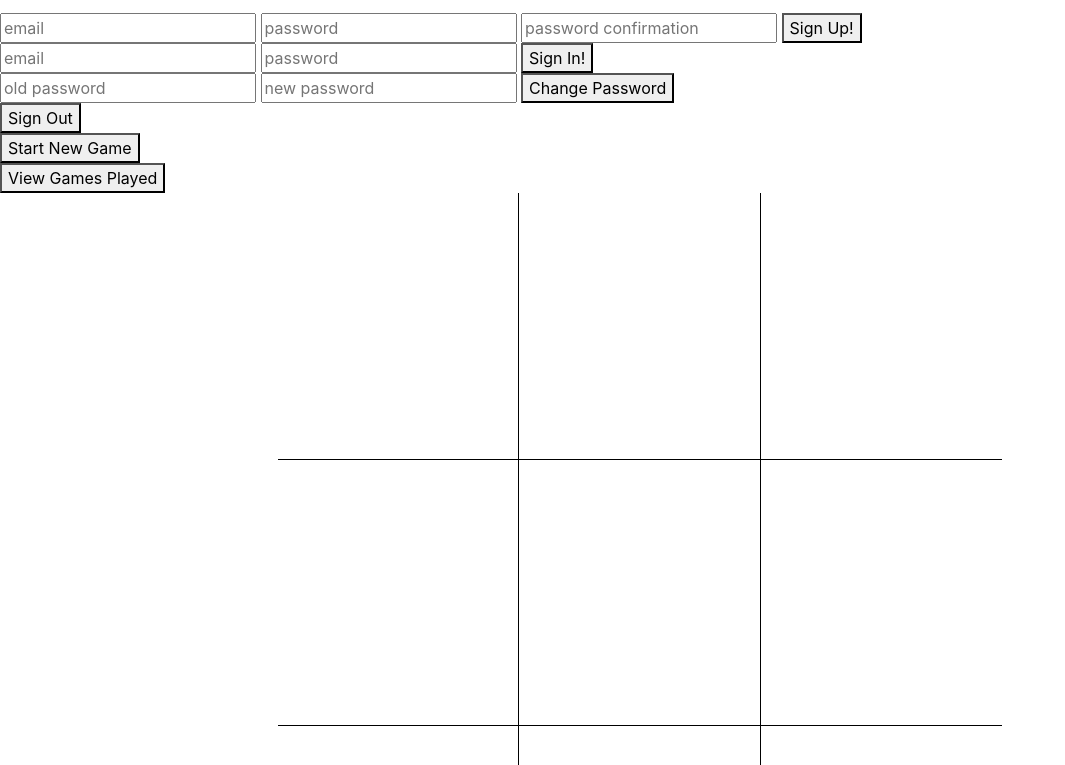
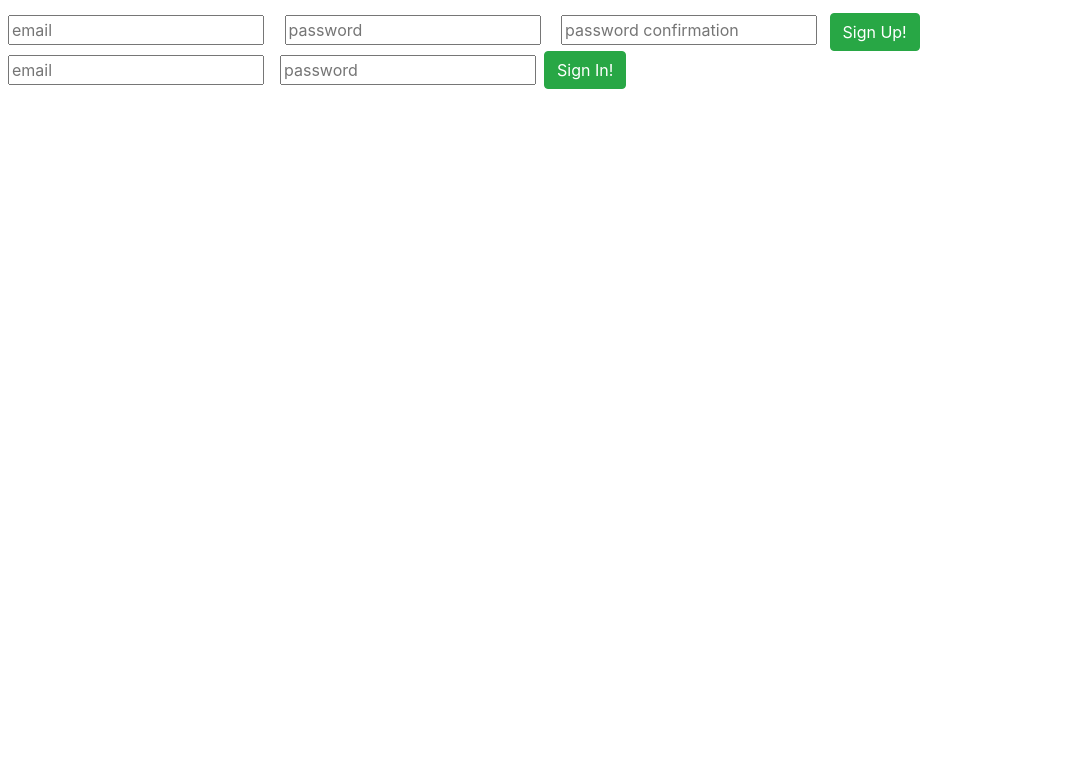
Before and after one commit to Dave-92-stack/Project-1-client, a website built with webpack: page index.html in a window 1280 px wide. Shown: the part 51-816 px from the top of the page, without its empty margins (0-1065 px from the left). Built offline with nearby package versions, Linux system fonts and the light colour scheme.

Commit message:
Added a little bit of flare and successfully hid board until needed

```diff
--- a/assets/scripts/app.js
+++ b/assets/scripts/app.js
@@ -15,4 +15,5 @@ $(() => {
   $('#create-game').on('submit', events.onCreateGame)
   $('.col-4.box').on('click', events.onPickSquare)
   $('#get-games').on('click', events.onGetGames)
+  $('#authenticatedRoute').hide()
 })
--- a/assets/scripts/ui.js
+++ b/assets/scripts/ui.js
@@ -17,6 +17,8 @@ const signUpFailure = function () {
 }
 
 const signInSuccess = function (response) {
+  $('#authenticatedRoute').show()
+  $('#unauthenticatedRoute').hide()
   $('#message').text('Sign in successful!')
   $('form').trigger('reset')
   console.log(store)
@@ -39,6 +41,10 @@ const changePasswordFailure = function () {
 const signOutSuccess = function () {
   $('#message').text('Successfully signed out.')
   $('form').trigger('reset')
+  $('#unauthenticatedRoute').show()
+  $('#authenticatedRoute').hide()
+  delete store.user
+  console.log(store.user)
 }
 const signOutFailure = function () {
   $('#message').text('Failed to sign out.')
--- a/index.html
+++ b/index.html
@@ -15,38 +15,40 @@
       <h1>Tic Tac Toe</h1>
 
       <p id="message"></p>
-
+    <div id = "unauthenticatedRoute">
       <form id="sign-up">
-        <input name="credentials[email]" placeholder="email" type="text">
-        <input name="credentials[password]" placeholder="password" type="password">
-        <input name="credentials[password_confirmation]" placeholder="password confirmation" type="password">
-        <button type="submit">Sign Up!</button>
+        <input class= "mx-2" name="credentials[email]" placeholder="email" type="text">
+        <input class= "mx-2" name="credentials[password]" placeholder="password" type="password">
+        <input class= "mx-2" name="credentials[password_confirmation]" placeholder="password confirmation" type="password">
+        <button class="btn btn-success" type="submit">Sign Up!</button>
       </form>
 
-      <form id="sign-in">
-        <input name="credentials[email]" placeholder="email" type="text">
-        <input name="credentials[password]" placeholder="password" type="password">
-        <button type="submit">Sign In!</button>
+      <form class="form-inline" id="sign-in">
+        <input class="mx-2" name="credentials[email]" placeholder="email" type="text">
+        <input class="mx-2" name="credentials[password]" placeholder="password" type="password">
+        <button class="btn btn-success" type="submit">Sign In!</button>
       </form>
+    </div>
 
+    <div id= "authenticatedRoute">
       <form id="change-password">
         <input name="passwords[old]"
         placeholder="old password" type="password">
         <input name="passwords[new]"
         placeholder="new password" type="password">
-        <button type="submit">Change Password</button>
+        <button class="btn btn-info" type="submit">Change Password</button>
+      </form>
+
+      <form class="form-inline" id="create-game">
+        <button class="btn btn-success" type="submit">Start New Game</button>
+      </form>
+
+      <form id="get-games">
+        <button class="btn btn-info" type="submit">View Games Played</button>
       </form>
 
       <form id="sign-out">
-      <button type="submit">Sign Out</button>
-      </form>
-
-      <form id="create-game">
-        <button type="submit">Start New Game</button>
-      </form>
-
-      <form id="get-games">
-        <button type="submit">View Games Played</button>
+      <button class="btn btn-danger" type="submit">Sign Out</button>
       </form>
 
       <section class="container">
@@ -64,5 +66,6 @@
           <div class='col-4 box' id=8></div>
         </div>
       </section>
+    </div>
     </body>
 </html>
```
